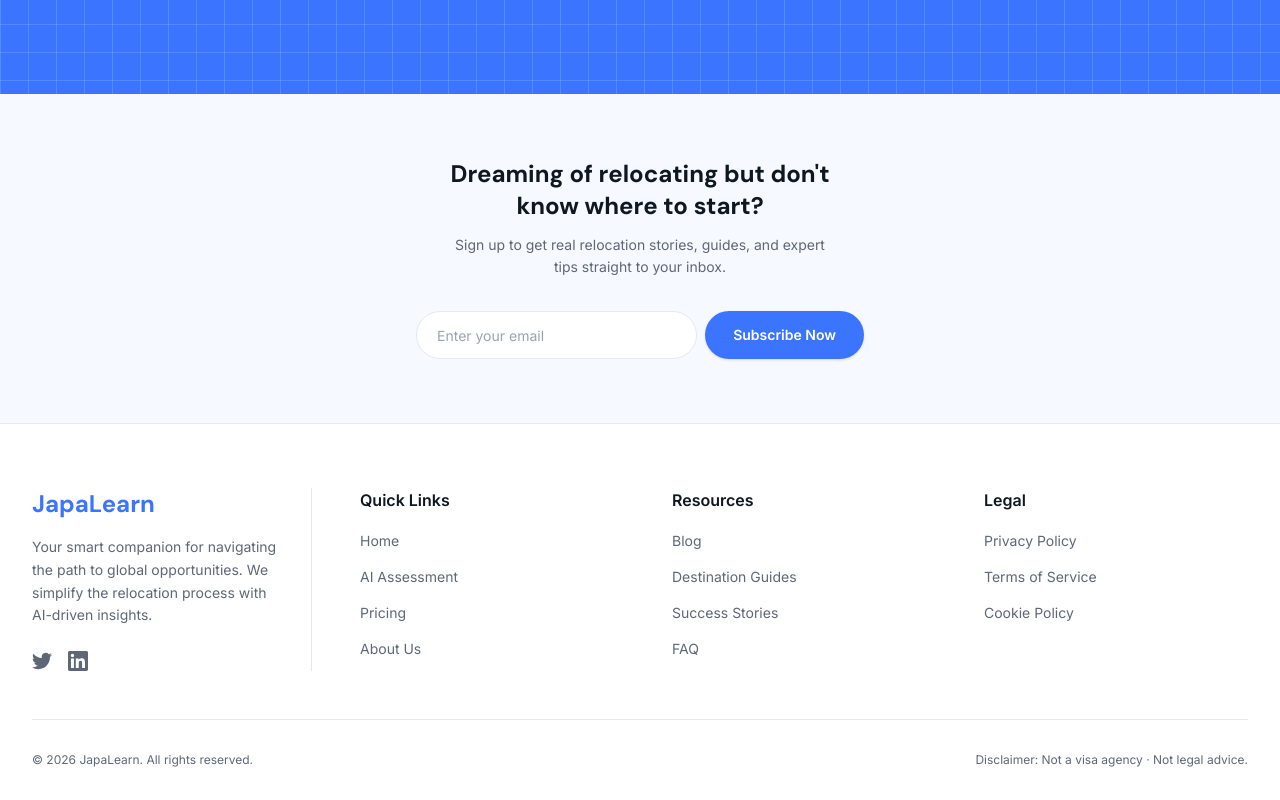
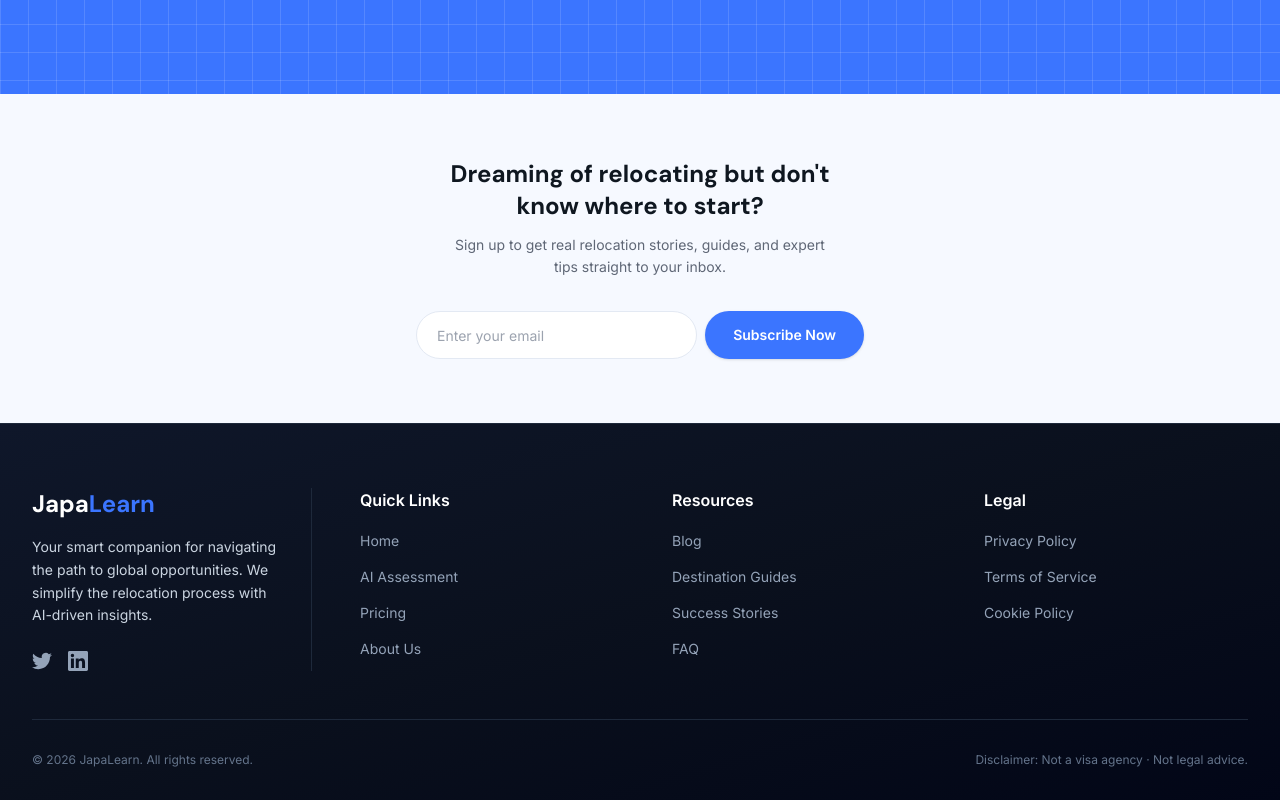
Before and after one commit to jappalearn/japalearn-ai, a Next.js app: page / in a window 1280 px wide. Shown: the part 4633-5433 px from the top of the page. Built offline with nearby package versions, Linux system fonts and the light colour scheme.

Commit message:
UI: Update footer to dark gradient theme

```diff
--- a/components/layout/Footer.jsx
+++ b/components/layout/Footer.jsx
@@ -68,57 +68,63 @@ export const Footer = () => {
       </div>
 
       {/* Main Footer Content */}
-      <div className="border-t border-border bg-white pt-16 pb-8">
-        <div className="max-w-7xl mx-auto px-4 sm:px-6 lg:px-8">
+      <div className="border-t border-slate-800 bg-gradient-to-br from-slate-900 via-[#0a101d] to-slate-950 pt-16 pb-8 relative overflow-hidden">
+        {/* Decorative background glows */}
+        <div className="absolute top-0 left-0 w-full h-full overflow-hidden pointer-events-none">
+          <div className="absolute -top-[50%] -left-[10%] w-[50%] h-[50%] rounded-full bg-primary/10 blur-[100px]" />
+          <div className="absolute top-[20%] right-[0%] w-[30%] h-[40%] rounded-full bg-primary/5 blur-[80px]" />
+        </div>
+
+        <div className="max-w-7xl mx-auto px-4 sm:px-6 lg:px-8 relative z-10">
           <div className="grid grid-cols-1 md:grid-cols-4 gap-12 md:gap-8">
-            <div className="md:col-span-1 border-r-0 md:border-r border-border pr-0 md:pr-8">
+            <div className="md:col-span-1 border-r-0 md:border-r border-slate-800 pr-0 md:pr-8">
               <Link href="/" className="inline-block mb-4">
-                <span className="text-2xl font-heading font-bold text-primary">JapaLearn</span>
+                <span className="text-2xl font-heading font-bold text-white">Japa<span className="text-primary">Learn</span></span>
               </Link>
-              <p className="text-sm text-muted-foreground mb-6 leading-relaxed">
+              <p className="text-sm text-slate-300 mb-6 leading-relaxed">
                 Your smart companion for navigating the path to global opportunities. We simplify the relocation process with AI-driven insights.
               </p>
-              <div className="flex items-center gap-4 text-muted-foreground">
-                <a href="#" className="hover:text-primary transition-colors"><span className="sr-only">Twitter</span><svg className="w-5 h-5" fill="currentColor" viewBox="0 0 24 24"><path d="M23.953 4.57a10 10 0 01-2.825.775 4.958 4.958 0 002.163-2.723c-.951.555-2.005.959-3.127 1.184a4.92 4.92 0 00-8.384 4.482C7.69 8.095 4.067 6.13 1.64 3.162a4.822 4.822 0 00-.666 2.475c0 1.71.87 3.213 2.188 4.096a4.904 4.904 0 01-2.228-.616v.06a4.923 4.923 0 003.946 4.827 4.996 4.996 0 01-2.212.085 4.936 4.936 0 004.604 3.417 9.867 9.867 0 01-6.102 2.105c-.39 0-.779-.023-1.17-.067a13.995 13.995 0 007.557 2.209c9.053 0 13.998-7.496 13.998-13.985 0-.21 0-.42-.015-.63A9.935 9.935 0 0024 4.59z"/></svg></a>
-                <a href="#" className="hover:text-primary transition-colors"><span className="sr-only">LinkedIn</span><svg className="w-5 h-5" fill="currentColor" viewBox="0 0 24 24"><path d="M20.447 20.452h-3.554v-5.569c0-1.328-.027-3.037-1.852-3.037-1.853 0-2.136 1.445-2.136 2.939v5.667H9.351V9h3.414v1.561h.046c.477-.9 1.637-1.85 3.37-1.85 3.601 0 4.267 2.37 4.267 5.455v6.286zM5.337 7.433a2.062 2.062 0 01-2.063-2.065 2.064 2.064 0 112.063 2.065zm1.782 13.019H3.555V9h3.564v11.452zM22.225 0H1.771C.792 0 0 .774 0 1.729v20.542C0 23.227.792 24 1.771 24h20.451C23.2 24 24 23.227 24 22.271V1.729C24 .774 23.2 0 22.222 0h.003z"/></svg></a>
+              <div className="flex items-center gap-4 text-slate-400">
+                <a href="#" className="hover:text-primary hover:-translate-y-1 transition-all"><span className="sr-only">Twitter</span><svg className="w-5 h-5" fill="currentColor" viewBox="0 0 24 24"><path d="M23.953 4.57a10 10 0 01-2.825.775 4.958 4.958 0 002.163-2.723c-.951.555-2.005.959-3.127 1.184a4.92 4.92 0 00-8.384 4.482C7.69 8.095 4.067 6.13 1.64 3.162a4.822 4.822 0 00-.666 2.475c0 1.71.87 3.213 2.188 4.096a4.904 4.904 0 01-2.228-.616v.06a4.923 4.923 0 003.946 4.827 4.996 4.996 0 01-2.212.085 4.936 4.936 0 004.604 3.417 9.867 9.867 0 01-6.102 2.105c-.39 0-.779-.023-1.17-.067a13.995 13.995 0 007.557 2.209c9.053 0 13.998-7.496 13.998-13.985 0-.21 0-.42-.015-.63A9.935 9.935 0 0024 4.59z"/></svg></a>
+                <a href="#" className="hover:text-primary hover:-translate-y-1 transition-all"><span className="sr-only">LinkedIn</span><svg className="w-5 h-5" fill="currentColor" viewBox="0 0 24 24"><path d="M20.447 20.452h-3.554v-5.569c0-1.328-.027-3.037-1.852-3.037-1.853 0-2.136 1.445-2.136 2.939v5.667H9.351V9h3.414v1.561h.046c.477-.9 1.637-1.85 3.37-1.85 3.601 0 4.267 2.37 4.267 5.455v6.286zM5.337 7.433a2.062 2.062 0 01-2.063-2.065 2.064 2.064 0 112.063 2.065zm1.782 13.019H3.555V9h3.564v11.452zM22.225 0H1.771C.792 0 0 .774 0 1.729v20.542C0 23.227.792 24 1.771 24h20.451C23.2 24 24 23.227 24 22.271V1.729C24 .774 23.2 0 22.222 0h.003z"/></svg></a>
               </div>
             </div>
 
             <div className="md:col-span-1 md:pl-4">
-              <h4 className="font-semibold text-foreground mb-4">Quick Links</h4>
+              <h4 className="font-semibold text-white mb-4">Quick Links</h4>
               <ul className="space-y-3">
-                <li><Link href="/" className="text-sm text-muted-foreground hover:text-primary transition-colors">Home</Link></li>
-                <li><Link href="/quiz" className="text-sm text-muted-foreground hover:text-primary transition-colors">AI Assessment</Link></li>
-                <li><Link href="/pricing" className="text-sm text-muted-foreground hover:text-primary transition-colors">Pricing</Link></li>
-                <li><Link href="/about" className="text-sm text-muted-foreground hover:text-primary transition-colors">About Us</Link></li>
+                <li><Link href="/" className="text-sm text-slate-400 hover:text-white hover:translate-x-1 transition-all inline-block">Home</Link></li>
+                <li><Link href="/quiz" className="text-sm text-slate-400 hover:text-white hover:translate-x-1 transition-all inline-block">AI Assessment</Link></li>
+                <li><Link href="/pricing" className="text-sm text-slate-400 hover:text-white hover:translate-x-1 transition-all inline-block">Pricing</Link></li>
+                <li><Link href="/about" className="text-sm text-slate-400 hover:text-white hover:translate-x-1 transition-all inline-block">About Us</Link></li>
               </ul>
             </div>
 
             <div className="md:col-span-1 md:pl-4">
-              <h4 className="font-semibold text-foreground mb-4">Resources</h4>
+              <h4 className="font-semibold text-white mb-4">Resources</h4>
               <ul className="space-y-3">
-                <li><Link href="/blog" className="text-sm text-muted-foreground hover:text-primary transition-colors">Blog</Link></li>
-                <li><Link href="/guides" className="text-sm text-muted-foreground hover:text-primary transition-colors">Destination Guides</Link></li>
-                <li><Link href="/success-stories" className="text-sm text-muted-foreground hover:text-primary transition-colors">Success Stories</Link></li>
-                <li><Link href="/faq" className="text-sm text-muted-foreground hover:text-primary transition-colors">FAQ</Link></li>
+                <li><Link href="/blog" className="text-sm text-slate-400 hover:text-white hover:translate-x-1 transition-all inline-block">Blog</Link></li>
+                <li><Link href="/guides" className="text-sm text-slate-400 hover:text-white hover:translate-x-1 transition-all inline-block">Destination Guides</Link></li>
+                <li><Link href="/success-stories" className="text-sm text-slate-400 hover:text-white hover:translate-x-1 transition-all inline-block">Success Stories</Link></li>
+                <li><Link href="/faq" className="text-sm text-slate-400 hover:text-white hover:translate-x-1 transition-all inline-block">FAQ</Link></li>
               </ul>
             </div>
 
             <div className="md:col-span-1 md:pl-4">
-              <h4 className="font-semibold text-foreground mb-4">Legal</h4>
+              <h4 className="font-semibold text-white mb-4">Legal</h4>
               <ul className="space-y-3">
-                <li><Link href="/privacy" className="text-sm text-muted-foreground hover:text-primary transition-colors">Privacy Policy</Link></li>
-                <li><Link href="/terms" className="text-sm text-muted-foreground hover:text-primary transition-colors">Terms of Service</Link></li>
-                <li><Link href="/cookies" className="text-sm text-muted-foreground hover:text-primary transition-colors">Cookie Policy</Link></li>
+                <li><Link href="/privacy" className="text-sm text-slate-400 hover:text-white hover:translate-x-1 transition-all inline-block">Privacy Policy</Link></li>
+                <li><Link href="/terms" className="text-sm text-slate-400 hover:text-white hover:translate-x-1 transition-all inline-block">Terms of Service</Link></li>
+                <li><Link href="/cookies" className="text-sm text-slate-400 hover:text-white hover:translate-x-1 transition-all inline-block">Cookie Policy</Link></li>
               </ul>
             </div>
           </div>
 
-          <div className="border-t border-border/50 mt-12 pt-8 flex flex-col md:flex-row justify-between items-center gap-4">
-            <p className="text-xs text-muted-foreground">
+          <div className="border-t border-slate-800 mt-12 pt-8 flex flex-col md:flex-row justify-between items-center gap-4">
+            <p className="text-xs text-slate-500">
               © {new Date().getFullYear()} JapaLearn. All rights reserved.
             </p>
-            <p className="text-xs text-muted-foreground">
+            <p className="text-xs text-slate-500">
               Disclaimer: Not a visa agency · Not legal advice.
             </p>
           </div>
```
